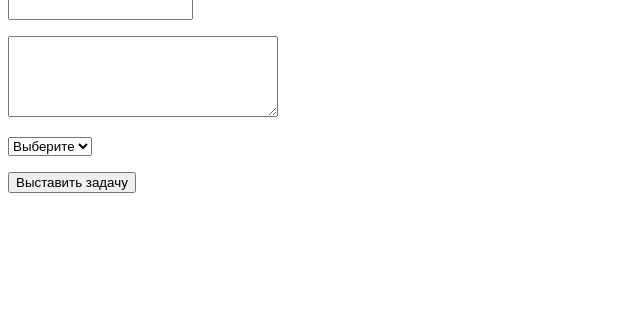
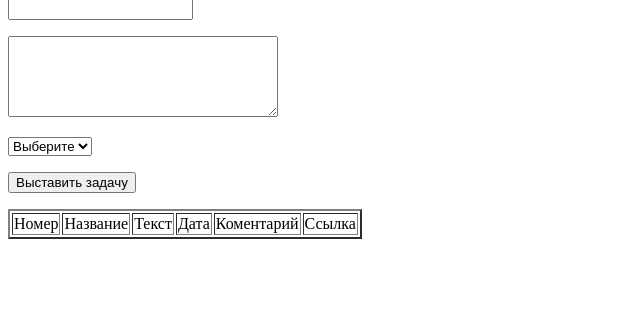
Before and after one commit to drhtka/crm, a Django app: template templates/main/lk_admin.html in a window 1280 px wide. Shown: the part 224-533 px from the top of the page, without its empty margins (0-640 px from the left). Run offline with Django 3.2, Linux system fonts and the light colour scheme; the template is opened without the code that fills it, so the values that code supplies are empty.

Commit message:
task_in_ad in_html

```diff
--- a/templates/main/lk_admin.html
+++ b/templates/main/lk_admin.html
@@ -44,8 +44,31 @@
         <input type="hidden" name="user_id" value="{{ datas.2 }}">
         <input type="hidden" name="task_id" value="{{ datas.3 }}">
     <p><textarea type="text" name="comment" maxlength="300" cols="31" rows="5" placeholder="Комментарий"></textarea></p>
-    </p><input value="Комментарий к задаче" type="submit">
+     </p><input value="Комментарий к задаче" type="submit">
 </form>
 {% endfor %}
+<table border="2">
+        <tbody>
+            <tr>
+                <td>Номер</td>
+                <td>Название</td>
+                <td>Текст</td>
+                <td>Дата</td>
+                <td>Коментарий</td>
+                <td>Ссылка</td>
+            </tr>
+        <p>{% for all_task_s in all_task %}</p>
+            <tr><td>{{ all_task_s.0 }}</td>
+            <td>{{ all_task_s.2 }}</td>
+            <td>{{ all_task_s.3 }}</td>
+            <td>{{ all_task_s.4 }}</td>
+            <td>{{ all_task_s.5 }}</td>
+            {% comment %}{{ all_task_s.6 }}{% endcomment %}
+            <td><a href="{% url 'taskcard' %}?task={{ all_task_s.2 }}">Подробности задачи</a></td></tr>
+            {% endfor %}
+
+</tbody>
+</table>
+
 </body>
 </html>
```
Also changed, not shown: 1 other file.
